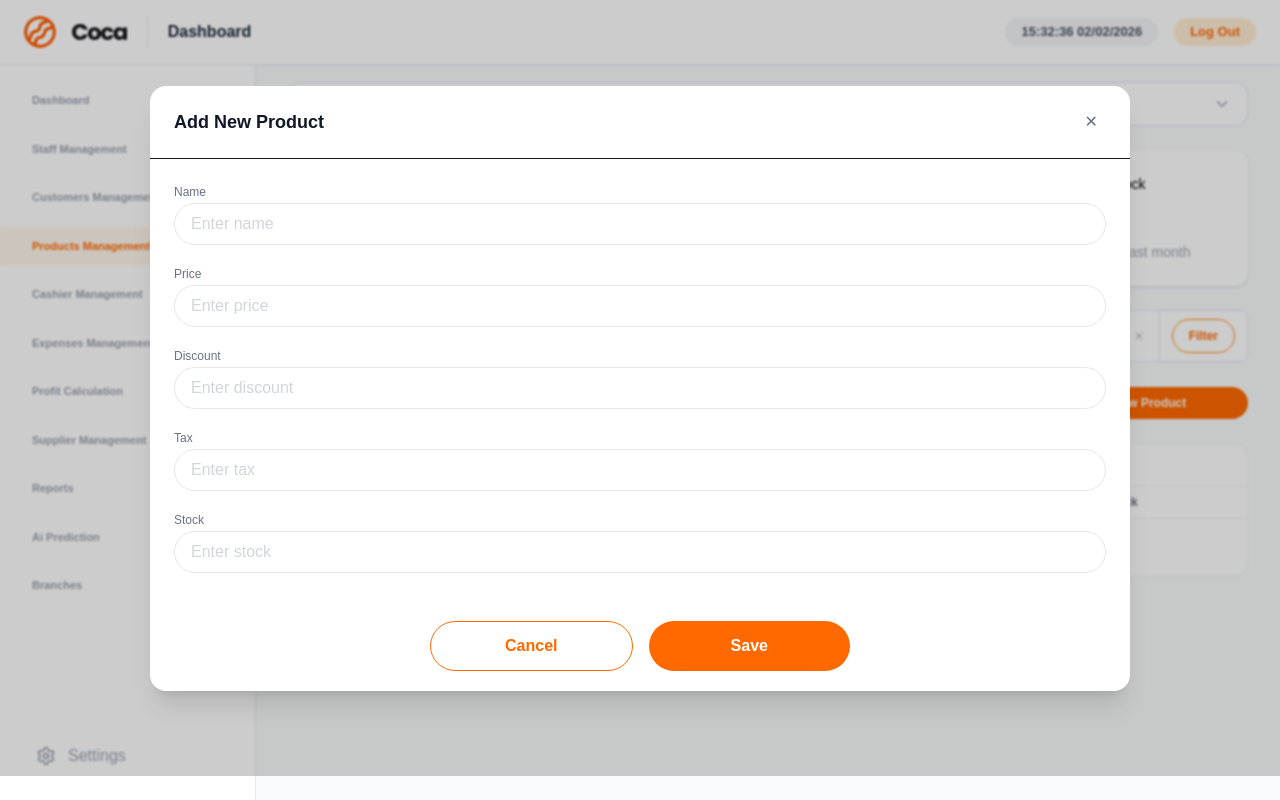
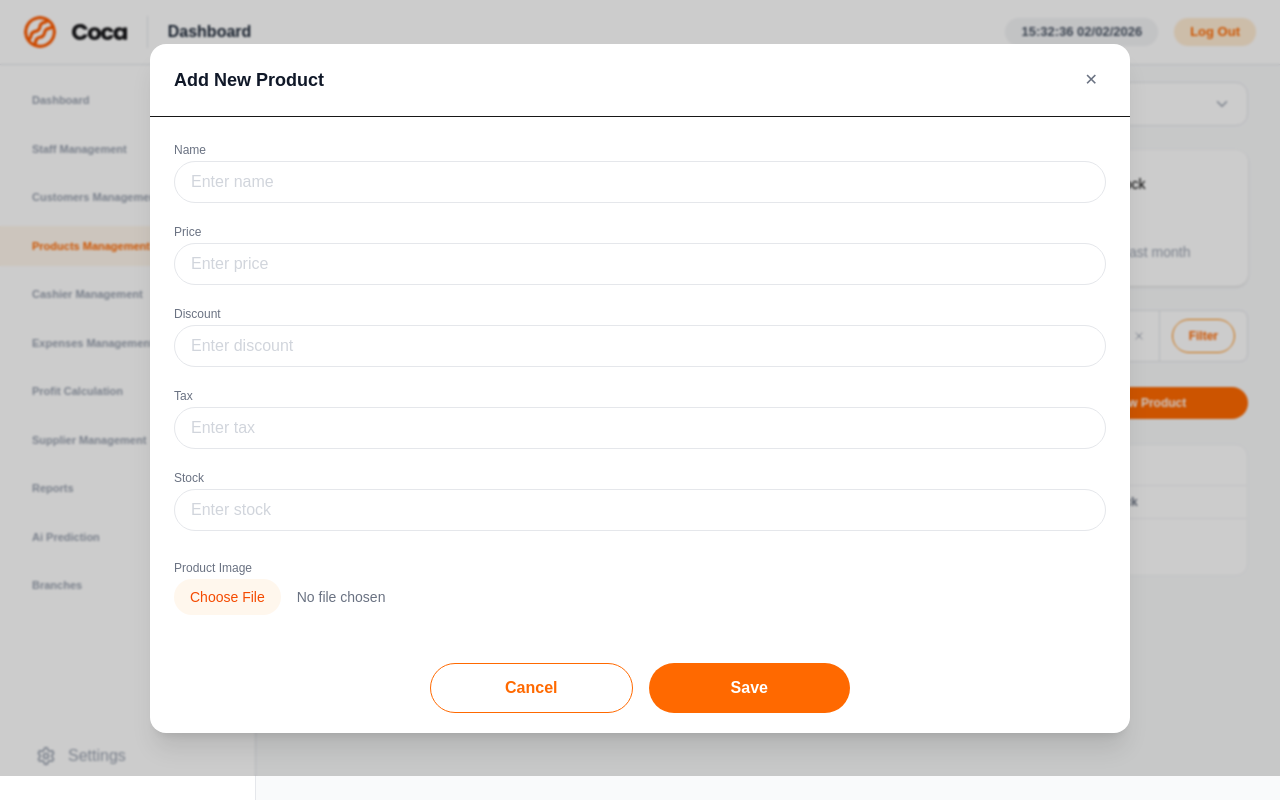
Before and after one commit to LTI-INTERNS/pos-micro-sass, a Next.js app: page /productmanagement in a window 1280 px wide. Both pictures are taken after typing "Sample" into the empty fields and a click on the button "Add New Product". Built offline with nearby package versions, Linux system fonts and the light colour scheme.

Commit message:
feat: add product image upload functionality

```diff
--- a/app/components/Admin/productmanagement/AddProductPopup.tsx
+++ b/app/components/Admin/productmanagement/AddProductPopup.tsx
@@ -14,8 +14,12 @@ type AddProductPopupProps = {
     discount: string;
     tax: string;
     stock: string;
+    imageUrl?: string;
   }) => void;
 };
+
+const MAX_IMAGE_SIZE_MB = 5;
+const ALLOWED_IMAGE_TYPES = ["image/jpeg","image/jpg", "image/png"];
 
 const addProductFields: FieldConfig[] = [
   { name: "name", label: "Name", placeholder: "Enter name", type: "text" },
@@ -27,6 +31,66 @@ const addProductFields: FieldConfig[] = [
 
 export default function AddProductPopup({ open, onClose, onSave }: AddProductPopupProps) {
   const [latestValues, setLatestValues] = React.useState<Record<string, string>>({});
+  const [imageFile, setImageFile] = React.useState<File | null>(null);
+  const [imagePreview, setImagePreview] = React.useState<string | null>(null);
+  const [imageError, setImageError] = React.useState<string | null>(null);
+  const fileInputRef = React.useRef<HTMLInputElement | null>(null);
+
+
+  const handleImageChange = (file: File | null) => {
+    setImageError(null);
+
+    if (!file) {
+      setImageFile(null);
+      setImagePreview(null);
+      return;
+    }
+
+    //Type validation
+    if (!ALLOWED_IMAGE_TYPES.includes(file.type)) {
+      setImageError("Only JPG, JPEG, or PNG images are allowed");
+      return;
+    }
+
+    //Size validation
+    const sizeInMB = file.size / (1024 * 1024);
+    if (sizeInMB > MAX_IMAGE_SIZE_MB) {
+      setImageError(`Image size must be less than ${MAX_IMAGE_SIZE_MB}MB`);
+      return;
+    }
+
+    setImageFile(file);
+    setImagePreview(URL.createObjectURL(file));
+  };
+
+  const removeImage = () => {
+    setImageFile(null);
+    setImagePreview(null);
+    setImageError(null);
+
+     if (fileInputRef.current) {
+      fileInputRef.current.value = "";
+    }
+  };
+
+  const handleSave = () => {
+    /**
+     * Api logic for image upload can be added here
+     * For now, we just pass the image file name as imageUrl
+    */
+   const payload = {
+      ...latestValues,
+
+      // TEMP: image URL placeholder
+      imageUrl : imagePreview || "",
+  };
+
+    /**
+     * Save `payload` to database
+     */
+
+    onSave(payload as any);
+  }
 
   return (
     <ModalShell open={open} title="Add New Product" onClose={onClose} widthClassName="w-[980px] max-w-[92vw]">
@@ -38,6 +102,47 @@ export default function AddProductPopup({ open, onClose, onSave }: AddProductPop
             onSave(values as any);
           }}
         />
+         <div className="space-y-2">
+          <label className="text-[12px] text-gray-500">Product Image</label>
+
+          <input
+            ref={fileInputRef}
+            type="file"
+            accept="image/jpeg,image/png"
+            onChange={(e) => handleImageChange(e.target.files?.[0] || null)}
+            className="block w-full text-sm text-gray-500
+              file:mr-4 file:rounded-full file:border-0
+              file:bg-orange-50 file:px-4 file:py-2
+              file:text-sm file:font-medium file:text-orange-600
+              hover:file:bg-orange-100 hover:file:cursor-pointer"
+          />
+
+          {/* Error Message */}
+          {imageError && (
+            <p className="text-xs text-red-500">{imageError}</p>
+          )}
+
+          {/* Preview with Remove */}
+          {imagePreview && (
+            <div className="relative mt-2 h-28 w-28">
+              <img
+                src={imagePreview}
+                alt="Preview"
+                className="h-full w-full rounded-lg object-cover border"
+              />
+
+              <button
+                type="button"
+                onClick={removeImage}
+                className="absolute -top-2 -right-2 h-6 w-6 rounded-full
+                  bg-black/70 text-white flex items-center justify-center
+                  text-xs hover:bg-black cursor-pointer"
+              >
+                ✕
+              </button>
+            </div>
+          )}
+        </div>
 
         <div className="flex items-center justify-center">
           <div className="w-[420px]">
```
